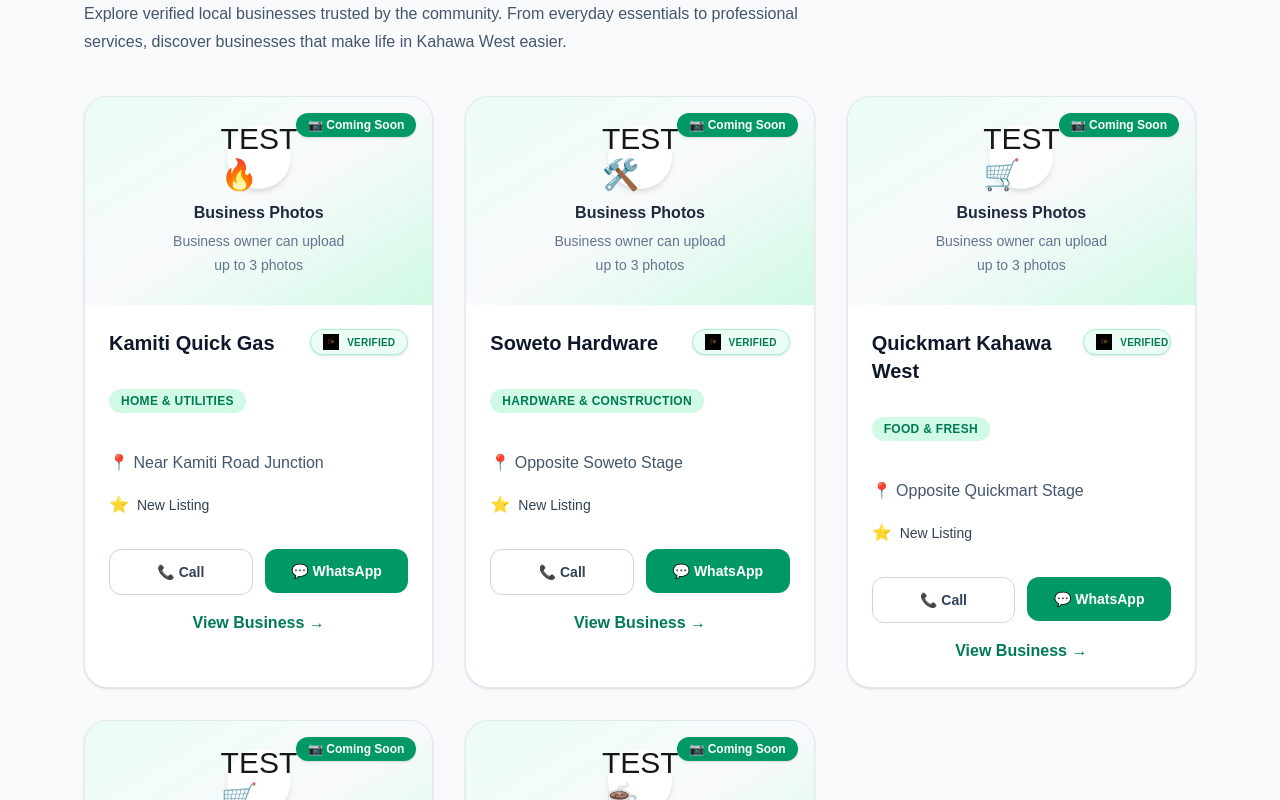
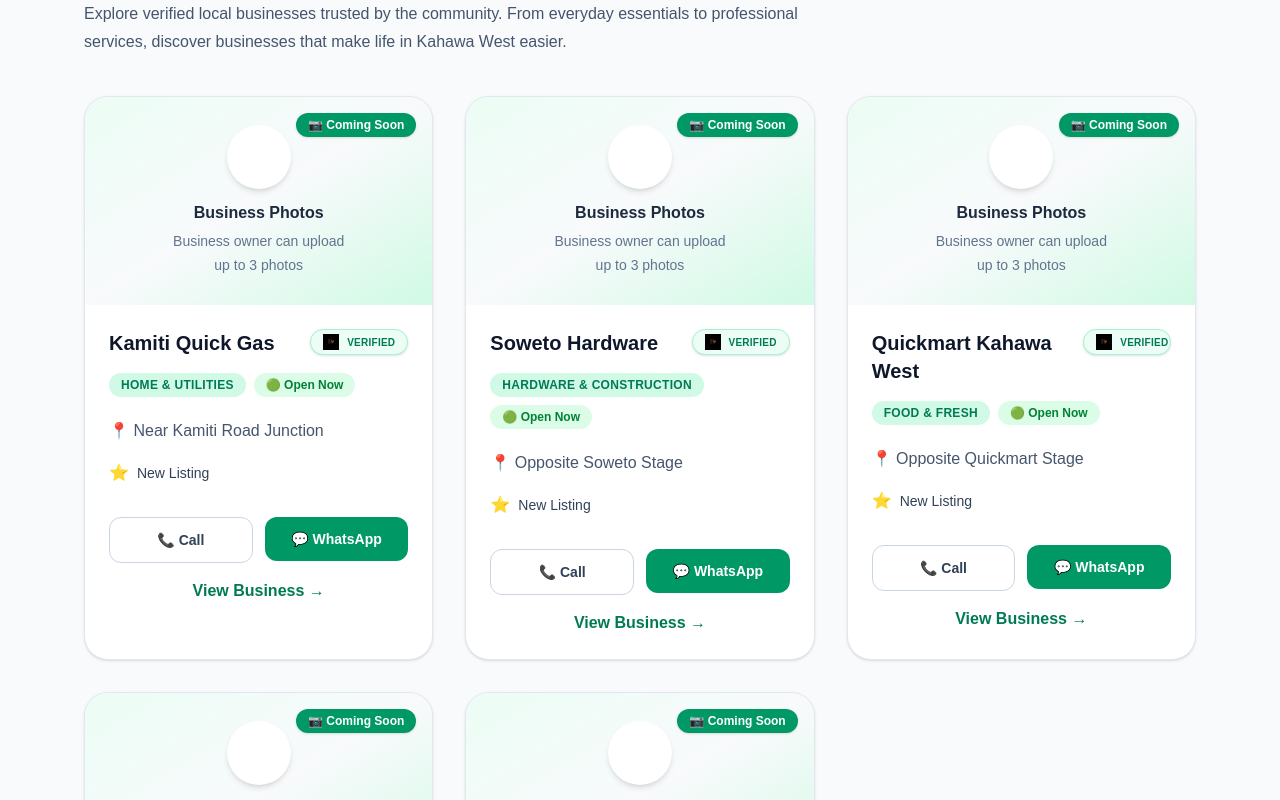
Before and after one commit to jwawerukinyua-cell/kwest, a Next.js app: page / in a window 1280 px wide. Shown: the part 1740-2540 px from the top of the page. Built offline with nearby package versions, Linux system fonts and the light colour scheme.

Commit message:
feat: add business opening hours and live open/closed status

```diff
--- a/app/components/businesses/BusinessCard.tsx
+++ b/app/components/businesses/BusinessCard.tsx
@@ -1,5 +1,6 @@
 import Button from "../ui/Button";
 import VerifiedBadge from "../ui/VerifiedBadge";
+import { isOpenNow } from "../../lib/isOpenNow";
 
 type BusinessCardProps = {
   name: string;
@@ -10,6 +11,13 @@
   verified: boolean;
   phone?: string;
   whatsapp?: string;
+
+  openingHours: {
+    day: string;
+    open: string;
+    close: string;
+    closed: boolean;
+  }[];
 };
 
 export default function BusinessCard({
@@ -21,7 +29,10 @@
   verified,
   phone,
   whatsapp,
+  openingHours,
 }: BusinessCardProps) {
+  const open = isOpenNow(openingHours);
+
   return (
     <article className="overflow-hidden rounded-3xl border border-slate-200 bg-white shadow-sm transition-all duration-300 hover:-translate-y-1 hover:shadow-lg">
 
@@ -30,8 +41,8 @@
       <div className="relative flex h-52 flex-col items-center justify-center bg-gradient-to-br from-emerald-50 via-slate-50 to-emerald-100">
 
   <div className="mb-3 flex h-16 w-16 items-center justify-center rounded-full bg-white shadow-md">
-   <span className="text-3xl">
-  TEST {categoryIcon}
+  <span className="text-3xl">
+
 </span>
   </div>
 
@@ -67,11 +78,23 @@
 
         </div>
 
-        {/* Category */}
+        <div className="mt-4 flex flex-wrap items-center gap-2">
 
-        <span className="mt-4 inline-flex rounded-full bg-emerald-100 px-3 py-1 text-xs font-semibold uppercase tracking-wide text-emerald-700">
-          {category}
-        </span>
+  <span className="inline-flex rounded-full bg-emerald-100 px-3 py-1 text-xs font-semibold uppercase tracking-wide text-emerald-700">
+    {category}
+  </span>
+
+  <span
+    className={`inline-flex rounded-full px-3 py-1 text-xs font-semibold ${
+      open
+        ? "bg-green-100 text-green-700"
+        : "bg-red-100 text-red-700"
+    }`}
+  >
+    {open ? "🟢 Open Now" : "🔴 Closed"}
+  </span>
+
+</div>
 
         {/* Location */}
 
--- a/app/components/businesses/FeaturedBusinesses.tsx
+++ b/app/components/businesses/FeaturedBusinesses.tsx
@@ -39,6 +39,10 @@
             const category = categories.find(
               (category) => category.id === business.categoryId
             );
+            console.log(
+  business.name,
+  business.openingHours
+);
 
             return (
               <BusinessCard
@@ -51,6 +55,7 @@
                 verified={business.verified}
                 phone={business.phone}
                 whatsapp={business.whatsapp}
+                openingHours={business.openingHours}
               />
             );
           })}
--- a/app/components/directory/BusinessGrid.tsx
+++ b/app/components/directory/BusinessGrid.tsx
@@ -85,6 +85,10 @@
             const category = categories.find(
               (category) => category.id === business.categoryId
             );
+            console.log(
+  business.name,
+  business.openingHours
+);
 
             return (
               <BusinessCard
@@ -97,6 +101,7 @@
   verified={business.verified}
   phone={business.phone}
   whatsapp={business.whatsapp}
+  openingHours={business.openingHours}
 />
             );
           })}
--- /dev/null
+++ b/app/lib/isOpenNow.ts
@@ -0,0 +1,46 @@
+export function isOpenNow(
+  openingHours?: {
+    day: string;
+    open: string;
+    close: string;
+    closed: boolean;
+  }[]
+) {
+  // No opening hours provided
+  if (!openingHours || openingHours.length === 0) {
+    return false;
+  }
+
+  const now = new Date();
+
+  const today = now.toLocaleDateString("en-US", {
+    weekday: "long",
+  });
+
+  const currentMinutes =
+    now.getHours() * 60 + now.getMinutes();
+
+  const schedule = openingHours.find(
+    (day) => day.day === today
+  );
+
+  if (!schedule || schedule.closed) {
+    return false;
+  }
+
+  const [openHour, openMinute] = schedule.open
+    .split(":")
+    .map(Number);
+
+  const [closeHour, closeMinute] = schedule.close
+    .split(":")
+    .map(Number);
+
+  const openMinutes = openHour * 60 + openMinute;
+  const closeMinutes = closeHour * 60 + closeMinute;
+
+  return (
+    currentMinutes >= openMinutes &&
+    currentMinutes <= closeMinutes
+  );
+}
```
